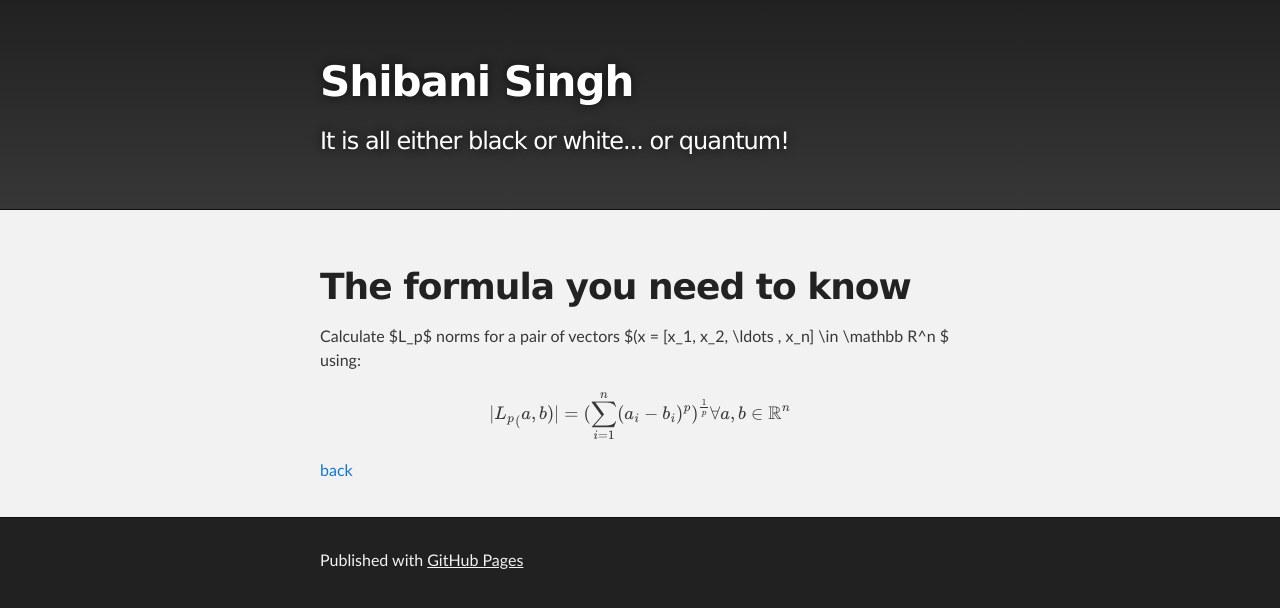
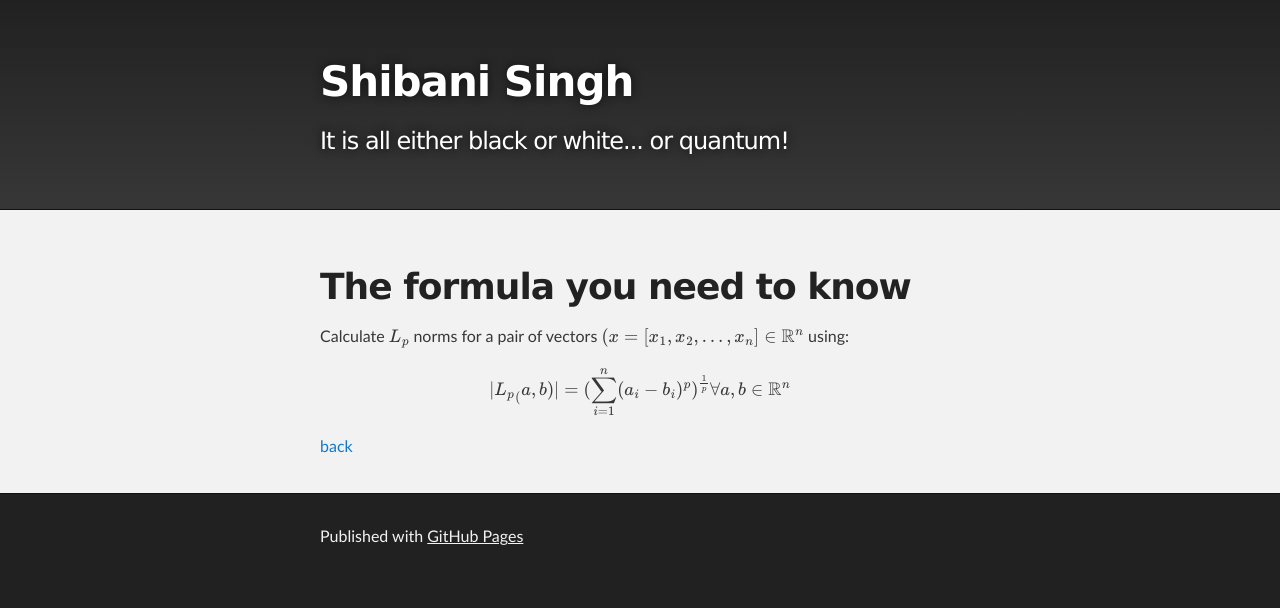
Before and after one commit to paperblack/paperblack.github.io, a Jekyll site: the page built from norms.md, in a window 1280 px wide. Shown: the top 608 px of the page. Built offline with Jekyll 4.4.1, drawn with Linux system fonts in a browser that asks for light colours; formulas are drawn with MathJax 3; our own code applies the rules of GitHub Pages for plain Markdown files; part of the change alters nothing that is shown.

```diff
--- a/_layouts/default.html
+++ b/_layouts/default.html
@@ -9,6 +9,18 @@
 
     <script src="https://polyfill.io/v3/polyfill.min.js?features=es6"></script>
     <script id="MathJax-script" async src="https://cdn.jsdelivr.net/npm/mathjax@3/es5/tex-mml-chtml.js"></script>
+    <script type="text/x-mathjax-config">
+    MathJax.Hub.Config({
+    tex2jax: {
+      inlineMath: [ ['$','$'], ["\\(","\\)"] ],
+      processEscapes: true
+    }
+    });
+     </script>
+
+    <script type="text/javascript"
+      src="http://cdn.mathjax.org/mathjax/latest/MathJax.js?config=TeX-AMS-MML_HTMLorMML">
+    </script>
 
 {% seo %}
   </head>
```
